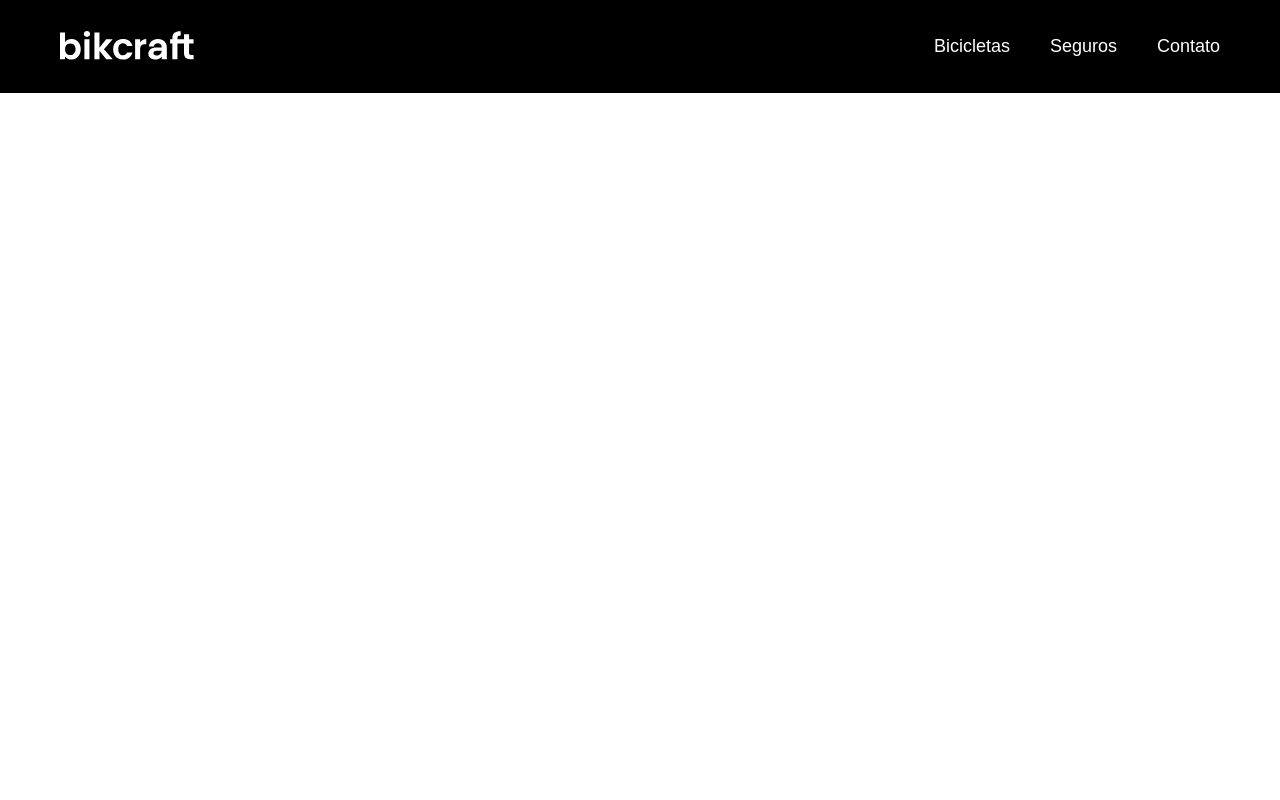
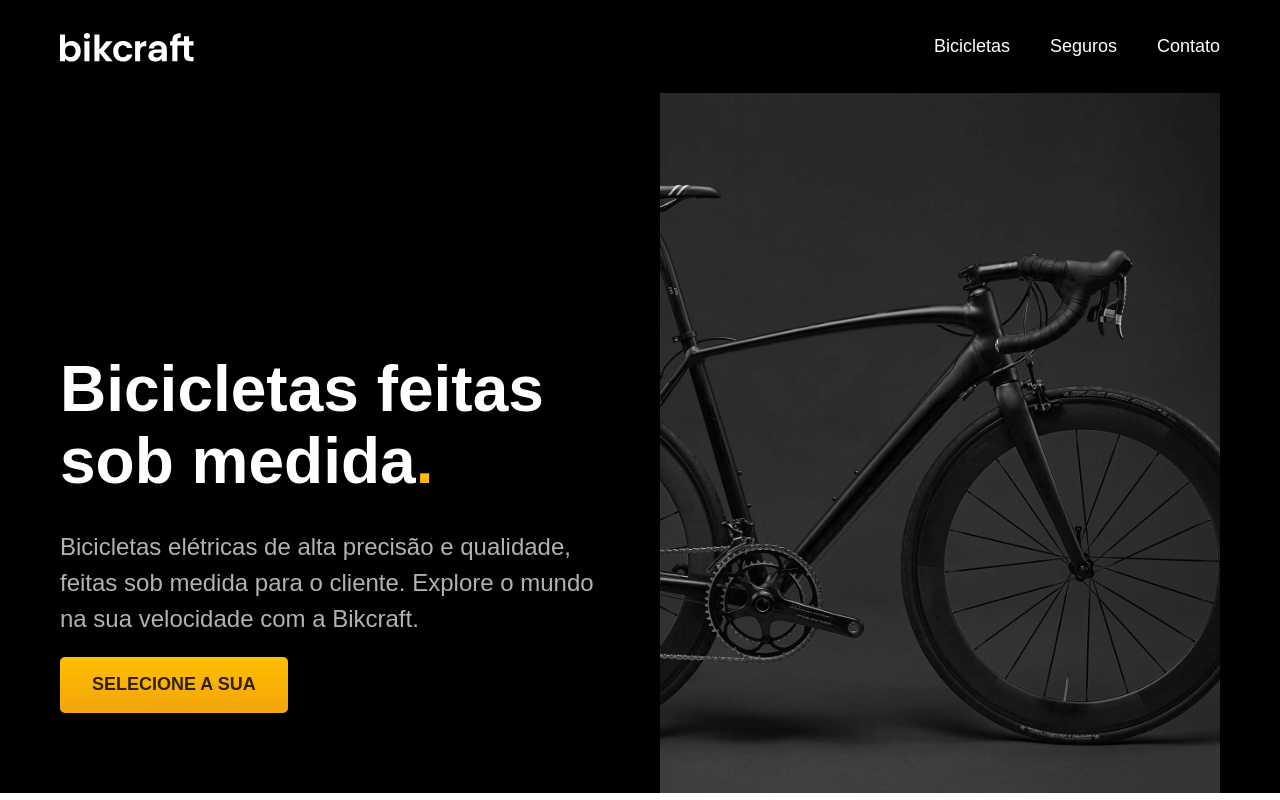
Before and after one commit to brcsilveira/bikcraft, a plain HTML site: page index.html in a window 1280 px wide. Drawn offline with Linux system fonts and the light colour scheme.

Commit message:
introdução

```diff
--- a/css/style.css
+++ b/css/style.css
@@ -3,14 +3,25 @@ body {
   font-family: Arial, Helvetica, sans-serif;
 }
 
+h1,
+ul,
+p {
+  margin: 0px;
+}
+
 ul {
-  margin: 0px;
   padding: 0px;
   list-style: none;
 }
 
 a {
   text-decoration: none;
+  color: inherit; /* herda a cor do elemento pai */
+}
+
+img {
+  max-width: 100%;
+  display: block;
 }
 
 .header-bg {
@@ -85,3 +96,58 @@ a {
     font-size: 14px;
   }
 }
+
+.introducao-bg {
+  background-color: #000000;
+  color: #ffffff;
+}
+
+.introducao {
+  display: grid;
+  grid-template-columns: 1fr 1fr;
+  gap: 0px 40px;
+  box-sizing: border-box;
+  max-width: 1200px;
+  padding-left: 20px;
+  padding-right: 20px;
+  margin: 0 auto;
+}
+
+.introducao-conteudo {
+  align-self: end;
+  padding-bottom: 80px;
+}
+
+.introducao h1 {
+  margin-bottom: 32px;
+  font-size: 64px;
+  line-height: 1.125;
+}
+
+.introducao h1 span {
+  color: #ffbb00;
+}
+
+.introducao p {
+  margin-bottom: 20px;
+  font-size: 24px;
+  line-height: 1.5;
+  color: #b2b2b2;
+}
+
+.introducao a {
+  display: inline-block;
+  padding: 16px 32px;
+  background: linear-gradient(#ffbf00, #f2a50c);
+  color: #332200;
+  box-shadow: 0 1px 2px rgba(0, 0, 0, 0.1);
+  border-radius: 5px;
+  text-transform: uppercase;
+  font-size: 18px;
+  line-height: 1.33;
+  font-weight: 600;
+}
+
+.introducao a:hover {
+  background: linear-gradient(#ffb60d, #e59317);
+}
--- a/index.html
+++ b/index.html
@@ -25,6 +25,19 @@
       </nav>
     </div>
   </header>
+
+  <main class="introducao-bg">
+    <div class="introducao">
+      <div class="introducao-conteudo">
+        <h1>Bicicletas feitas sob medida<span>.</span></h1>
+        <p>
+          Bicicletas elétricas de alta precisão e qualidade, feitas sob medida para o cliente. Explore o mundo na sua velocidade com a Bikcraft.
+        </p>
+        <a href="./bicicletas.html">Selecione a sua</a>
+      </div>
+      <img src="img/fotos/introducao.jpg" alt="Bicicleta elétrica preta.">
+    </div>
+  </main>
 </body>
 
 </html>
```
